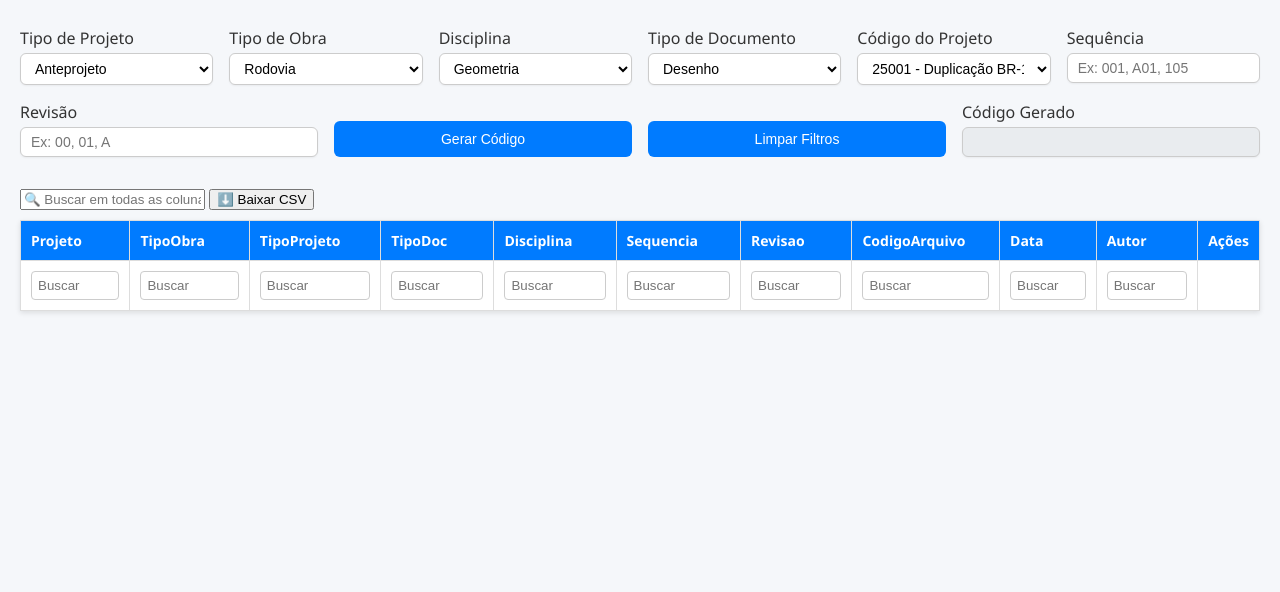
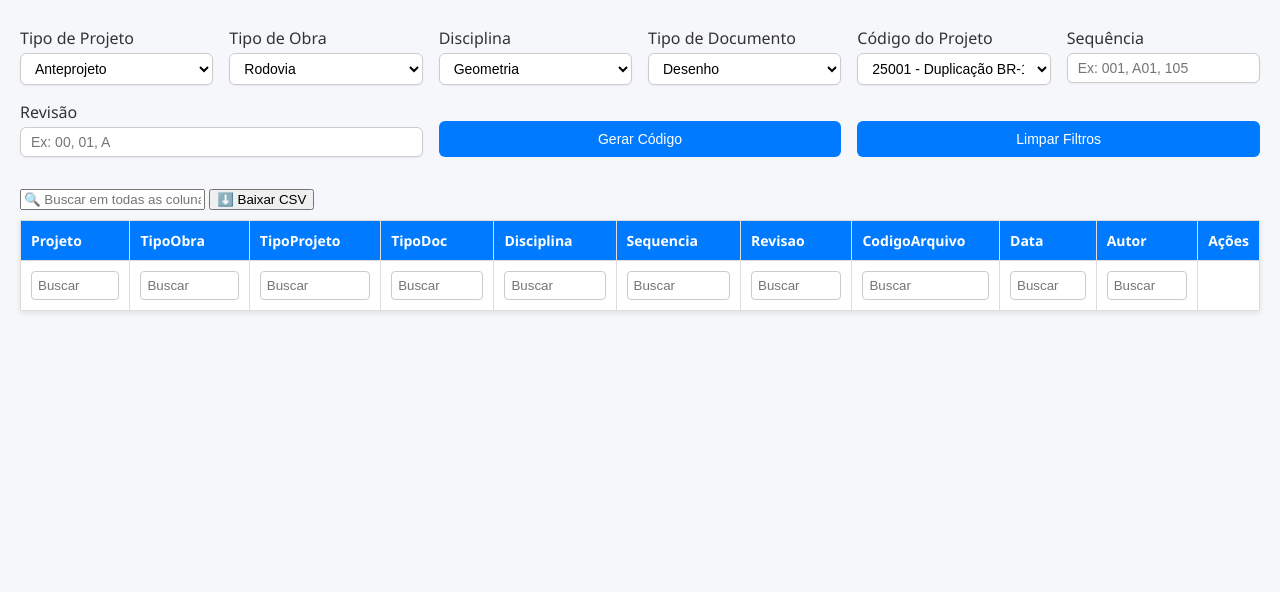
Before and after one commit to Gustavo12345-12345/ModulusDocsFinal, a website: page index.html in a window 1280 px wide. Shown: the part 136-728 px from the top of the page. Drawn offline with Linux system fonts and the light colour scheme; no server answers; a script that the page names is missing.

Commit message:
index.html

```diff
--- a/index.html
+++ b/index.html
@@ -200,10 +200,7 @@
       <div class="combo" style="display:flex; flex-direction:column; justify-content:flex-end;">
         <button id="btnLimparFiltros">Limpar Filtros</button>
       </div>
-      <div class="combo">
-        <label>Código Gerado</label>
-        <input type="text" id="CodigoArquivo" name="CodigoArquivo" readonly style="background-color: #e9ecef;">
-      </div>
+
     </div>
   </div>
 <div class="filtro-global">
```
